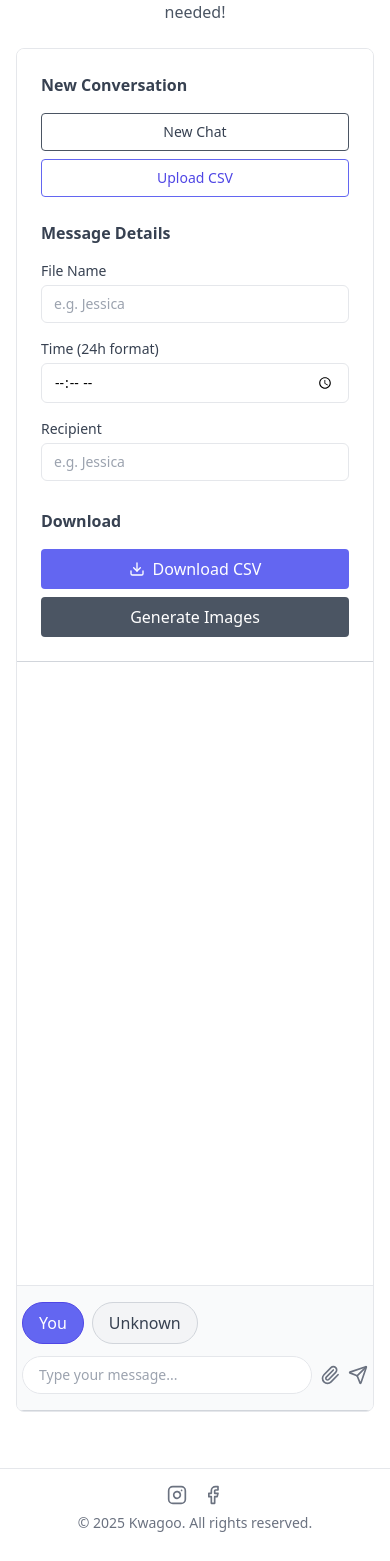
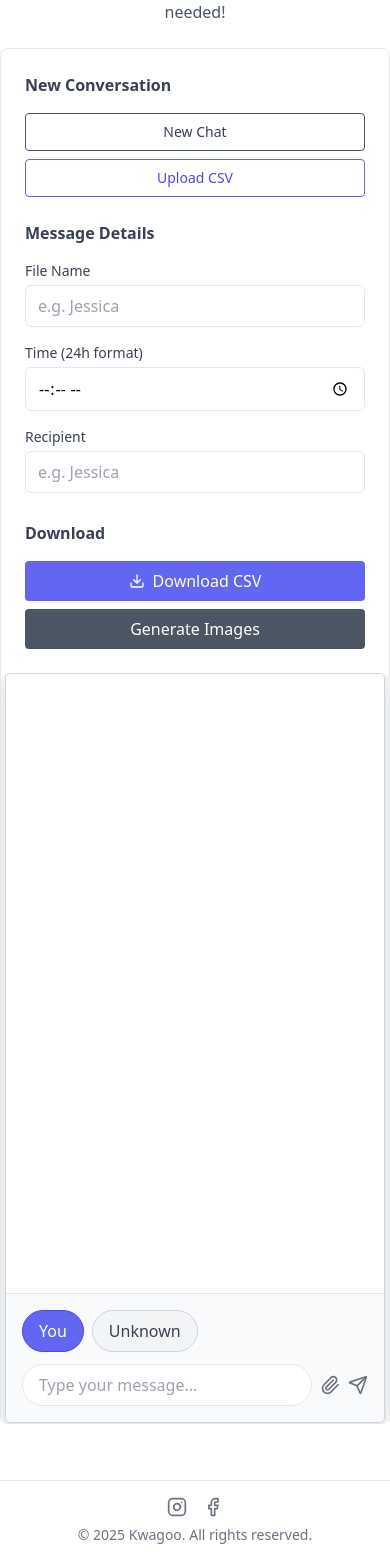
Before and after one commit to Dize01/mock-message-generator, a React (Vite) app: page / in a window 390 px wide. Shown: the part 264-1825 px from the top of the page. Built offline with nearby package versions, Linux system fonts and the light colour scheme.

Commit message:
Fonts and padding

```diff
--- a/src/App.jsx
+++ b/src/App.jsx
@@ -62,7 +62,7 @@ function App() {
       </header>
 
       {/* Main Content */}
-      <main className="flex-grow flex flex-col items-center py-6 px-4">
+      <main className="flex-grow flex flex-col items-center py-6 px-0 md:px-4">
         {/* Hero Section */}
         <div className="text-center px-4 py-6">
           <h2 className="text-5xl font-bold text-gray-800 mb-2">
--- a/src/components/ChatPreview.jsx
+++ b/src/components/ChatPreview.jsx
@@ -216,7 +216,7 @@ const handleEdit = (msg) => {
             handleAddBelow(idx, 'text');
             setInsertMenuIndex(null);
           }}
-          className="px-2 py-1 text-xs rounded-full bg-gray-200 hover:bg-gray-300"
+          className="px-2 py-1 text-base rounded-full bg-gray-200 hover:bg-gray-300"
         >
           Text
         </button>
@@ -260,7 +260,7 @@ const handleEdit = (msg) => {
             };
             input.click();
           }}
-          className="px-2 py-1 text-xs rounded-full bg-gray-200 hover:bg-gray-300"
+          className="px-2 py-1 text-base rounded-full bg-gray-200 hover:bg-gray-300"
         >
           Image
         </button>
--- a/src/components/ConfigPanel.jsx
+++ b/src/components/ConfigPanel.jsx
@@ -77,7 +77,7 @@ return (
         <input
           type="text"
           placeholder="e.g. Jessica"
-          className="w-full px-3 py-2 border rounded-md text-sm"
+          className="w-full px-3 py-2 border rounded-md text-base"
           value={title}
           onChange={(e) => setTitle(e.target.value)}
         />
@@ -87,7 +87,7 @@ return (
         <label className="block text-sm font-small text-gray-700 mb-1">Time (24h format)</label>
         <input
           type="time"
-          className="w-full px-3 py-2 border rounded-md text-sm"
+          className="w-full px-3 py-2 border rounded-md text-base"
           value={time}
           onChange={(e) => setTime(e.target.value)}
         />
@@ -98,7 +98,7 @@ return (
         <input
           type="text"
           placeholder="e.g. Jessica"
-          className="w-full px-3 py-2 border rounded-md text-sm"
+          className="w-full px-3 py-2 border rounded-md text-base"
           value={participants}
           onChange={(e) => setParticipants(e.target.value)}
         />
--- a/src/components/MessageInput.jsx
+++ b/src/components/MessageInput.jsx
@@ -87,7 +87,7 @@ function MessageInput({ setMessages, participants, selectedSender, setSelectedSe
       <div className="flex items-center gap-2">
         <input
           type="text"
-          className="flex-1 border rounded-full px-4 py-2 text-sm"
+          className="flex-1 border rounded-full px-4 py-2 text-base"
           placeholder="Type your message..."
           value={message}
           onChange={(e) => setMessage(e.target.value)}
```
